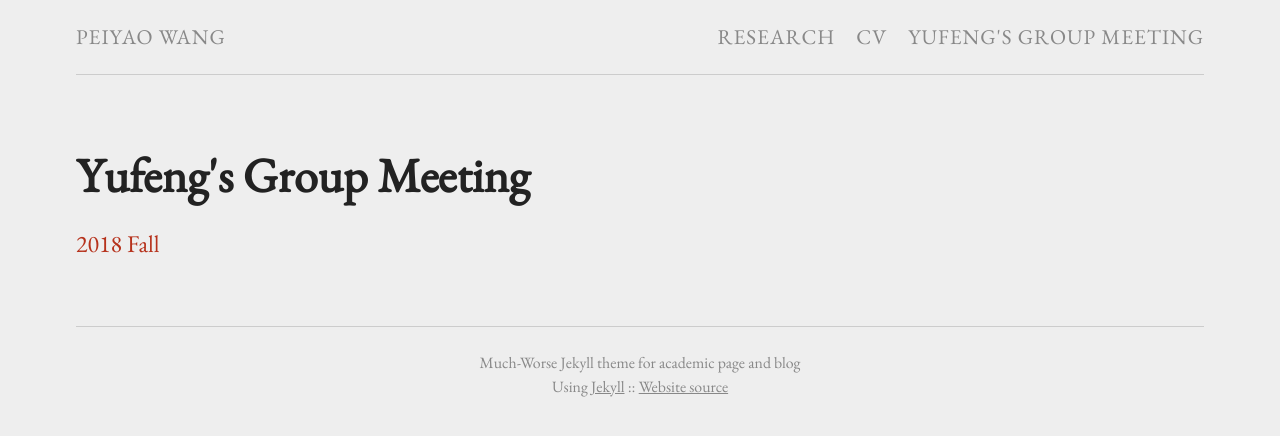
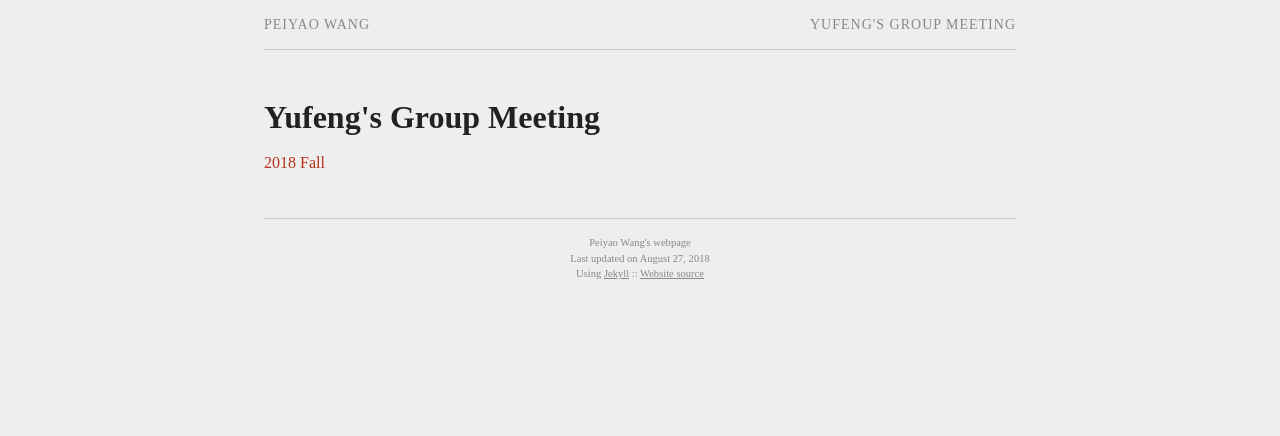
Before and after one commit to peiyaow/peiyaow.github.io, a Jekyll site: the page built from group_meeting/group_meeting.md, in a window 1280 px wide. Shown: the top 436 px of the page. Built offline with Jekyll 4.4.1, drawn with Linux system fonts in a browser that asks for light colours.

Commit message:
font; description

```diff
--- a/_config.yml
+++ b/_config.yml
@@ -1,5 +1,5 @@
 title: Peiyao Wang
-description: Much-Worse Jekyll theme for academic page and blog
+description: Peiyao Wang's webpage
 sourcecode: "https://github.com/gchauras/much-worse-jekyll-theme"
 
 permalink: blog/:year/:month/:day/:title
--- a/_includes/footer.html
+++ b/_includes/footer.html
@@ -1,5 +1,7 @@
 <footer class="site-footer">
     {{ site.description }}<br />
+
+    Last updated on {{ site.time | date: '%B %-d, %Y' }}<br />
 
     Using <a href="http://jekyllrb.com/">Jekyll</a>
     {% if site.sourcecode %}
--- a/_sass/_base.scss
+++ b/_sass/_base.scss
@@ -12,8 +12,8 @@
 
 // Basic styling
 body {
-    font-family: $base-font-family;
-    font-size:   $base-font-size;
+    font-family: Avenir;
+    font-size:   16px;
     line-height: $base-line-height;
     color:       $text-color;
     background-color: $background;
```
Also changed, not shown: _data/menu.yml (+7 -7 lines), index.md (+5 -5 lines), 11 other files.
